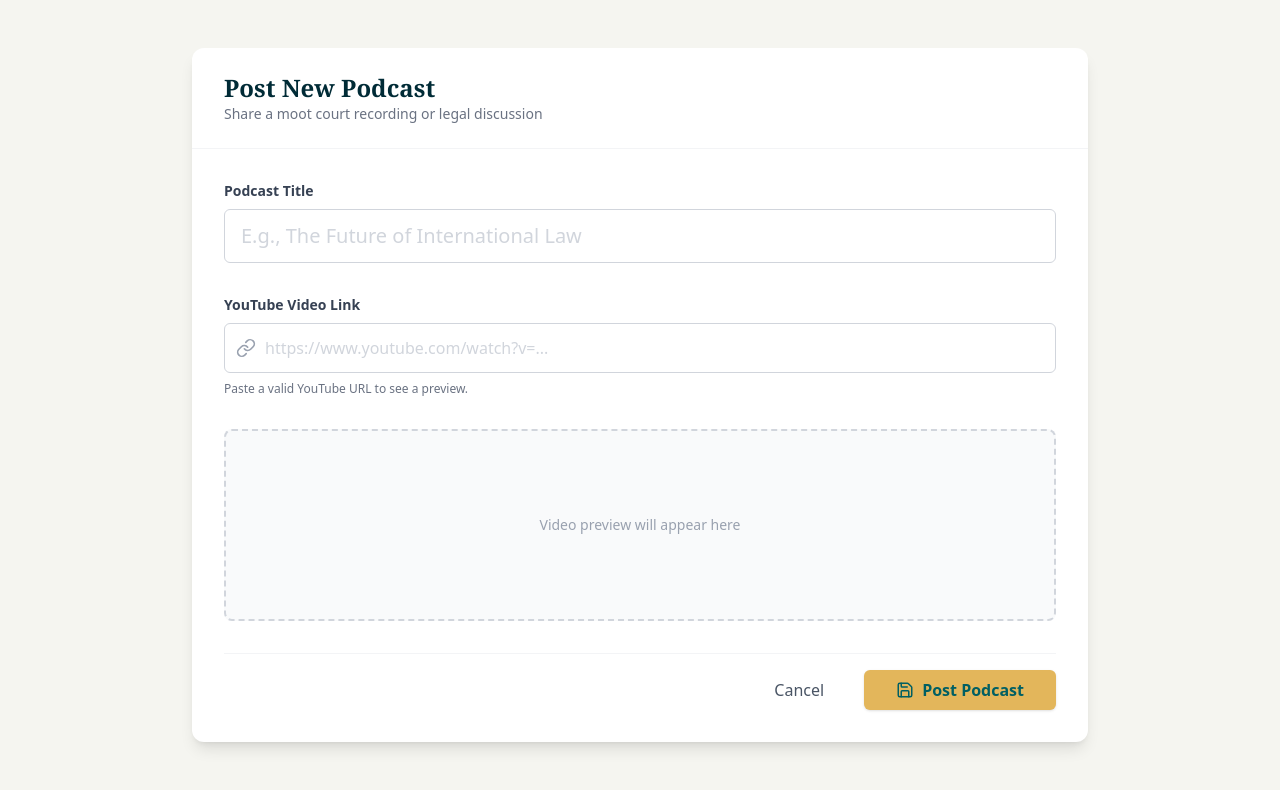
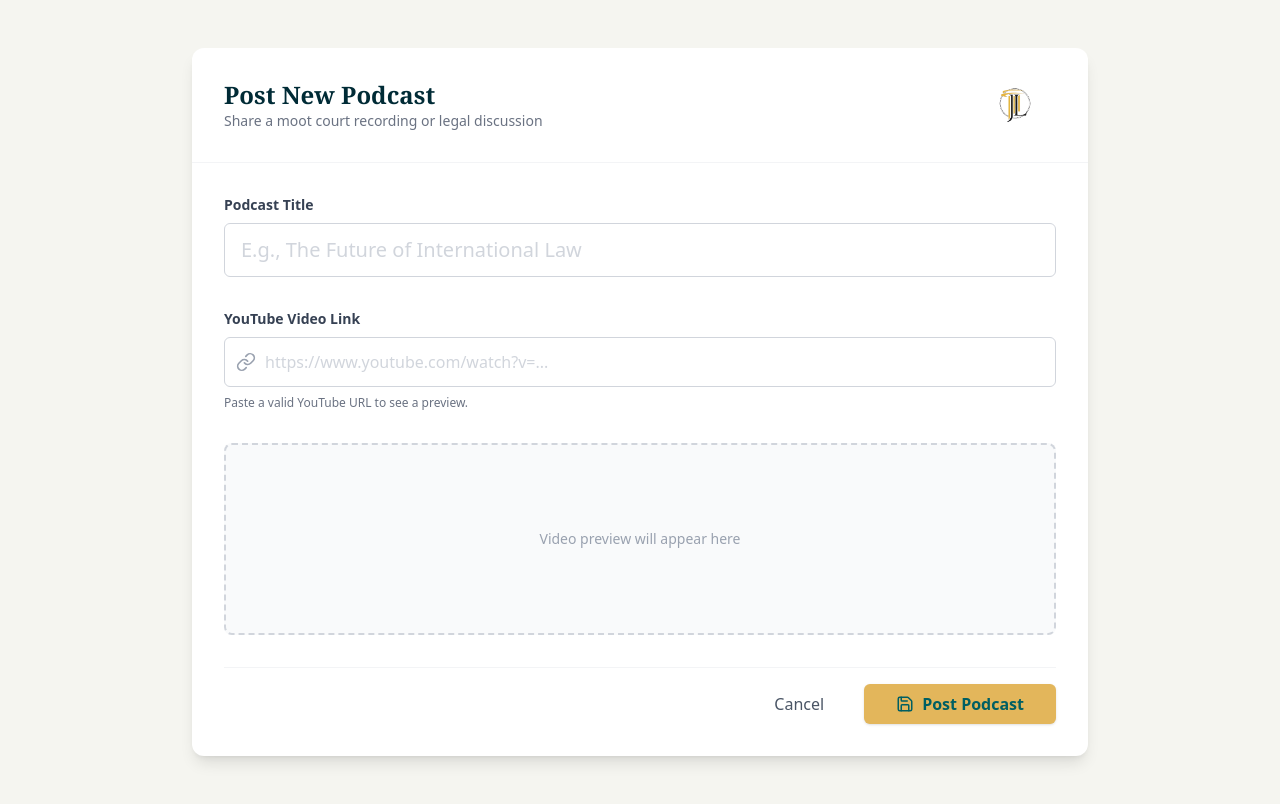
Before and after one commit to tech-jurilingo/jurilingo, a Next.js app: page /podcasts/new in a window 1280 px wide. Built offline with nearby package versions, Linux system fonts and the light colour scheme; no server answers.

Commit message:
content updates

```diff
--- a/src/components/blogeditor.jsx
+++ b/src/components/blogeditor.jsx
@@ -122,8 +122,8 @@ const BlogEditor = () => {
             <Image
               src="/logo.png"
               alt="JuriLingo Logo"
-              width={50}
-              height={50}
+              width={80}
+              height={80}
               priority
             />
           </div>
--- a/src/components/competitioneditor.jsx
+++ b/src/components/competitioneditor.jsx
@@ -3,6 +3,7 @@
 import React, { useState } from "react";
 import Link from "next/link";
 import { Trophy, Clock, Save } from "lucide-react";
+import Image from "next/image";
 
 const CompetitionEditor = () => {
   const [formData, setFormData] = useState({
@@ -102,7 +103,13 @@ const CompetitionEditor = () => {
             </p>
           </div>
           <div className="hidden sm:block">
-            <Trophy size={32} style={{ color: colors.gold }} />
+            <Image
+              src="/logo.png"
+              alt="JuriLingo Logo"
+              width={80}
+              height={80}
+              priority
+            />
           </div>
         </div>
 
--- a/src/components/competitionlist.jsx
+++ b/src/components/competitionlist.jsx
@@ -4,6 +4,11 @@ import React, { useEffect, useState } from "react";
 import { Calendar, Clock, Users, Trash2 } from "lucide-react";
 import { useRouter } from "next/navigation";
 import Link from "next/link";
+
+/*
+───────────────────────────────────────────────────────────────
+ FULL ORIGINAL COMPONENT — COMPLETELY COMMENTED OUT
+───────────────────────────────────────────────────────────────
 
 const CompetitionsList = () => {
   const [competitions, setCompetitions] = useState([]);
@@ -20,14 +25,12 @@ const CompetitionsList = () => {
         setLoading(true);
         setError("");
 
-        // Validate user token
         const userResponse = await fetch('/api/auth/validate-token');
         if (userResponse.ok) {
           const userData = await userResponse.json();
           setUser(userData);
         }
 
-        // Fetch competitions
         const res = await fetch("/api/competition", { method: "GET" });
         const data = await res.json();
 
@@ -74,7 +77,6 @@ const CompetitionsList = () => {
       return;
     }
 
-    // Check if user is already in waitlist or participants
     const isInWaitlist = competition.waitlist?.some(
       (item) => item.user === user.userId
     );
@@ -107,7 +109,7 @@ const CompetitionsList = () => {
 
       if (data.success) {
         alert("Registration successful! Your application is pending admin approval.");
-        // Refresh competitions list
+
         const res = await fetch("/api/competition/status/all/list");
         const updatedData = await res.json();
         if (updatedData.success) {
@@ -142,7 +144,6 @@ const CompetitionsList = () => {
 
       if (data.success) {
         alert("Competition deleted successfully!");
-        // Remove from local state
         setCompetitions(competitions.filter(c => c._id !== competitionId));
       } else {
         alert(data.message || "Failed to delete competition");
@@ -163,18 +164,16 @@ const CompetitionsList = () => {
       style={{ backgroundColor: colors.bg }}
     >
       <div className="max-w-5xl mx-auto">
-        {/* Header */}
+
         <div className="text-center mb-12">
           <h2 className="text-4xl font-bold font-serif text-[#002B36] mb-4">
             Upcoming Competitions
           </h2>
           <p className="text-gray-600 max-w-2xl mx-auto">
-            Browse and register for prestigious national & international moot
-            court competitions.
+            Browse and register for prestigious national & international moot court competitions.
           </p>
         </div>
 
-        {/* Loading / Error States */}
         {loading ? (
           <div className="text-center py-20 text-gray-500">
             Loading competitions...
@@ -198,14 +197,11 @@ const CompetitionsList = () => {
                   key={comp._id}
                   className="bg-white rounded-xl shadow-md border border-gray-100 p-6 md:p-8 flex flex-col gap-6 transition-all hover:shadow-lg"
                 >
-                  {/* Main Content */}
                   <div className="flex flex-col md:flex-row gap-6">
-                    {/* Left Side */}
+
                     <div className="grow">
-                      {/* Status Row */}
                       <div className="flex flex-wrap items-center justify-between gap-3 mb-3">
                         <div className="flex items-center gap-2">
-                          {/* Active/Inactive */}
                           <span
                             className={`inline-block px-3 py-1 text-xs font-bold uppercase tracking-wider rounded-full ${
                               isActive
@@ -216,7 +212,6 @@ const CompetitionsList = () => {
                             {comp.status}
                           </span>
 
-                          {/* Registration Open/Closed */}
                           <span
                             className={`inline-block px-3 py-1 text-xs font-semibold rounded-full ${
                               isRegistrationOpen
@@ -230,13 +225,11 @@ const CompetitionsList = () => {
                           </span>
                         </div>
 
-                        {/* Fee */}
-                        <span className="text-sm text-gray-600 flex items-center">
+                        <span className="text-sm text-gray-600">
                           Fee: ₹{comp.registrationFee}
                         </span>
                       </div>
 
-                      {/* Title */}
                       <Link
                         href={`/competitions/by-id/${comp._id}`}
                         className="text-2xl font-bold text-[#002B36] mb-3 hover:text-[#005F63] transition-colors block"
@@ -244,24 +237,17 @@ const CompetitionsList = () => {
                         {comp.title}
                       </Link>
 
-                      {/* Dates Section */}
                       <div className="space-y-2 text-sm text-gray-600 mb-4">
-                        {/* Registration Period */}
                         <div className="flex items-start gap-2">
                           <Calendar size={16} className="text-[#E3B65B] mt-0.5" />
                           <span>
                             Registration:{" "}
-                            <strong>
-                              {formatDateTime(comp.registrationStartDate)}
-                            </strong>{" "}
+                            <strong>{formatDateTime(comp.registrationStartDate)}</strong>{" "}
                             –{" "}
-                            <strong>
-                              {formatDateTime(comp.registrationEndDate)}
-                            </strong>
+                            <strong>{formatDateTime(comp.registrationEndDate)}</strong>
                           </span>
                         </div>
 
-                        {/* Competition Schedule */}
                         <div className="flex items-start gap-2">
                           <Clock size={16} className="text-[#E3B65B] mt-0.5" />
                           <span>
@@ -271,20 +257,17 @@ const CompetitionsList = () => {
                           </span>
                         </div>
 
-                        {/* Participants */}
                         <div className="flex items-center gap-2 text-xs text-gray-500 mt-1">
                           <Users size={14} />
                           <span>{participantsCount} registered participants</span>
                         </div>
                       </div>
 
-                      {/* Description */}
                       <p className="text-gray-600 leading-relaxed line-clamp-3">
                         {comp.description}
                       </p>
                     </div>
 
-                    {/* Right Side: Action Buttons */}
                     <div className="flex flex-col justify-center gap-3 min-w-[220px] border-t md:border-t-0 md:border-l border-gray-100 pt-6 md:pt-0 md:pl-6">
                       <Link
                         href={`/competitions/by-id/${comp._id}`}
@@ -333,4 +316,22 @@ const CompetitionsList = () => {
   );
 };
 
+───────────────────────────────────────────────────────────────
+ END ORIGINAL COMPONENT
+───────────────────────────────────────────────────────────────
+*/
+
+const CompetitionsList = () => {
+  return (
+    <div className="w-full py-24 bg-white text-center">
+      <h2 className="text-3xl font-bold text-[#005F63] mb-4">
+        Competitions
+      </h2>
+      <p className="text-gray-600 text-lg font-medium">
+        🚧 Coming Soon
+      </p>
+    </div>
+  );
+};
+
 export default CompetitionsList;
--- a/src/components/podcasteditor.jsx
+++ b/src/components/podcasteditor.jsx
@@ -3,6 +3,7 @@
 import React, { useState } from "react";
 import { Link as LinkIcon, PlayCircle, Save } from "lucide-react";
 import Link from "next/link";
+import Image from "next/image";
 
 const PodcastEditor = () => {
   const [title, setTitle] = useState("");
@@ -95,6 +96,15 @@ const PodcastEditor = () => {
               Share a moot court recording or legal discussion
             </p>
           </div>
+            <div className="hidden sm:block">
+              <Image
+                src="/logo.png"
+                alt="JuriLingo Logo"
+                width={80}
+                height={80}
+                priority
+              />
+            </div>
         </div>
 
         {/* Form Container */}
--- a/src/components/recentcompetition.jsx
+++ b/src/components/recentcompetition.jsx
@@ -3,6 +3,11 @@
 import React, { useState, useEffect } from 'react';
 import { Calendar, IndianRupee } from 'lucide-react';
 import Link from 'next/link';
+
+/*
+───────────────────────────────────────────────────────────────
+ FULL ORIGINAL COMPONENT — 100% COMMENTED OUT
+───────────────────────────────────────────────────────────────
 
 const RecentCompetitions = () => {
   const colors = {
@@ -175,4 +180,24 @@ const RecentCompetitions = () => {
   );
 };
 
+───────────────────────────────────────────────────────────────
+ END OF ORIGINAL
+───────────────────────────────────────────────────────────────
+*/
+
+const RecentCompetitions = () => {
+  return (
+    <section className="w-full py-20 bg-white">
+      <div className="max-w-7xl mx-auto px-4 md:px-8 text-center">
+        <h2 className="text-3xl font-bold text-[#005F63] mb-4">
+          Upcoming Competitions
+        </h2>
+        <p className="text-gray-600 text-lg font-medium mt-6">
+          🚧 Coming Soon
+        </p>
+      </div>
+    </section>
+  );
+};
+
 export default RecentCompetitions;
```
